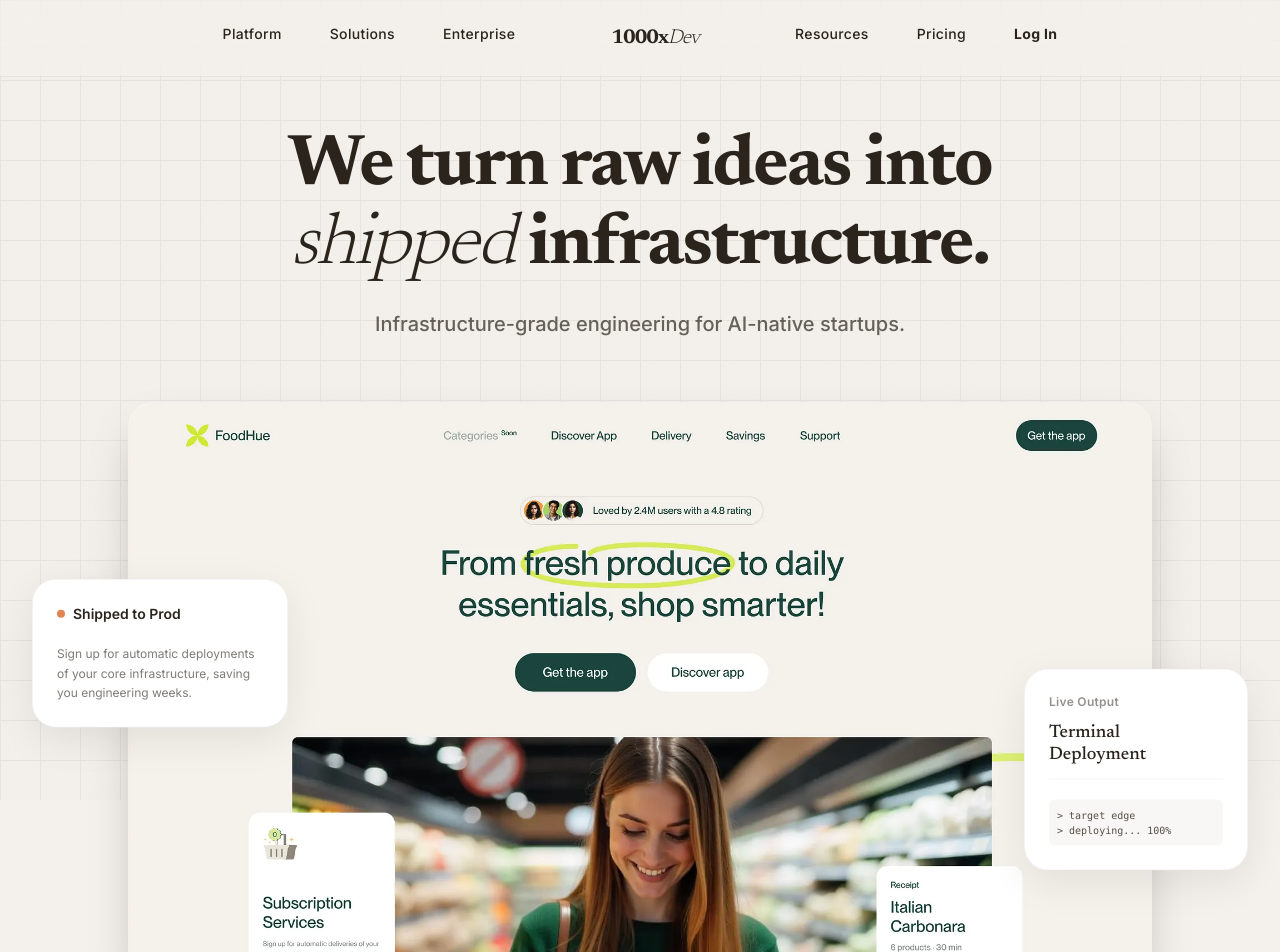
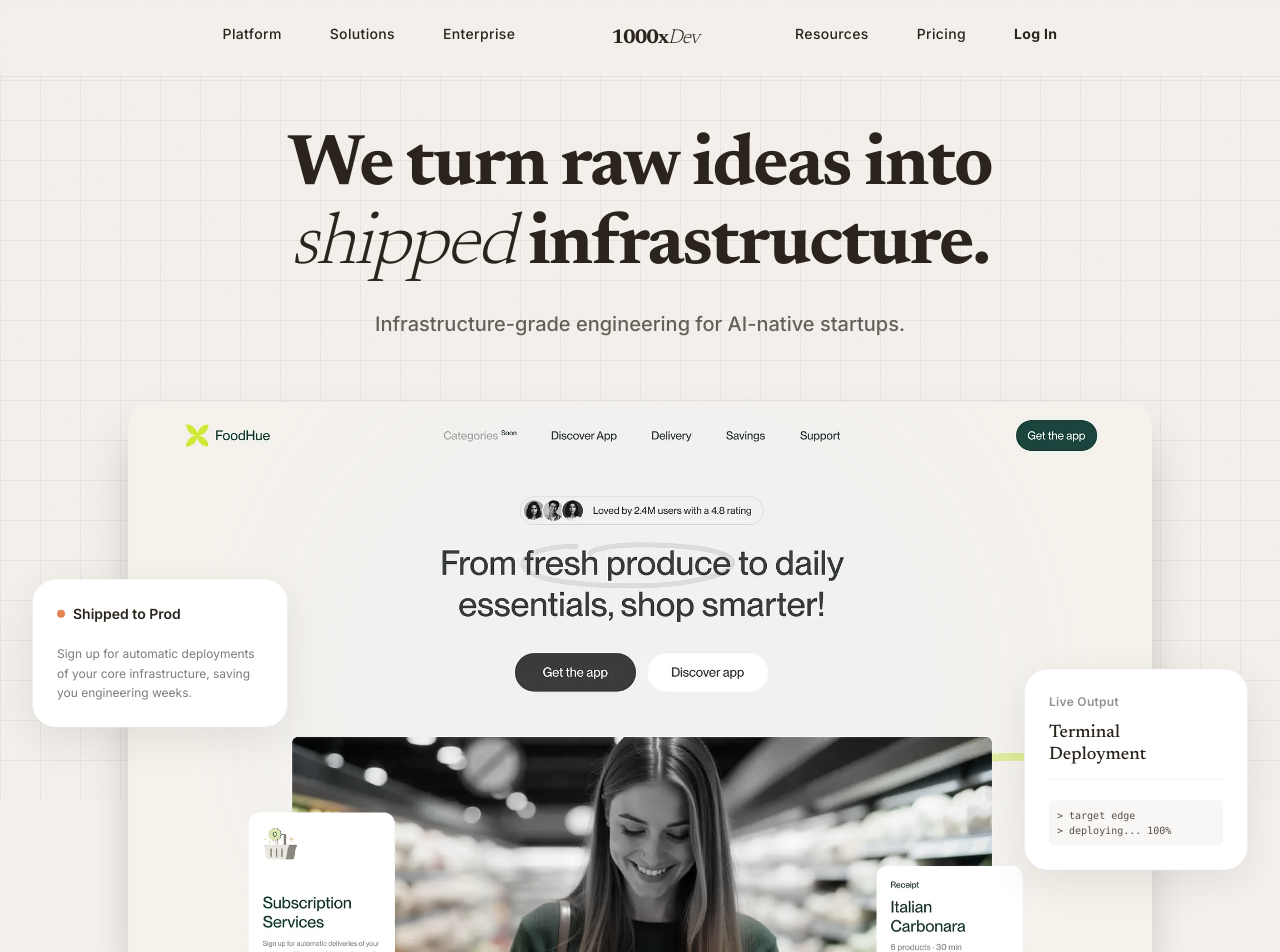
Before and after one commit to samradh15/1000xdev-sample, a Next.js app: page / in a window 1280 px wide. Shown: the top 952 px of the page. Built offline with nearby package versions, Linux system fonts and the light colour scheme.

Commit message:
style: implement center-grayscale and edge-color css mask effect on hero image

```diff
--- a/components/Hero.tsx
+++ b/components/Hero.tsx
@@ -17,11 +17,31 @@ export default function Hero() {
                   User Explicit Reversal: Using the provided FoodHue snapshot
                   instead of the CSS Dashboard to lock in the layout reference directly.
                 */}
-                <img
-                    src="/hero-image.png"
-                    alt="Platform Interface Demo"
-                    className="w-full rounded-[24px] shadow-2xl border border-black/5 object-cover object-top aspect-video bg-white"
-                />
+                {/*
+                  Container for the Center-Grayscale / Edge-Color Effect
+                  We isolate this within a relative wrapper so the floating cards
+                  can still render freely outside of the mask limits.
+                */}
+                <div className="relative w-full rounded-[24px] overflow-hidden shadow-2xl border border-black/5 bg-white aspect-video isolate">
+                    {/* Layer 1: Base Grayscale Image */}
+                    <img
+                        src="/hero-image.png"
+                        alt="Platform Interface Base"
+                        className="absolute inset-0 w-full h-full object-cover object-top filter grayscale"
+                    />
+
+                    {/* Layer 2: Colored Overlay with Radial Mask */}
+                    <div
+                        className="absolute inset-0 w-full h-full"
+                        style={{
+                            backgroundImage: "url('/hero-image.png')",
+                            backgroundSize: "cover",
+                            backgroundPosition: "top center",
+                            WebkitMaskImage: "radial-gradient(circle at center, transparent 35%, black 80%)",
+                            maskImage: "radial-gradient(circle at center, transparent 35%, black 80%)"
+                        }}
+                    />
+                </div>
 
                 {/* Left Floating Card: Vertically centered, protruding 50% left */}
                 <FloatingCard className="top-1/2 -translate-y-1/2 -left-8 md:-left-24 w-64 hidden xl:flex animate-[bounce_10s_infinite]">
```
